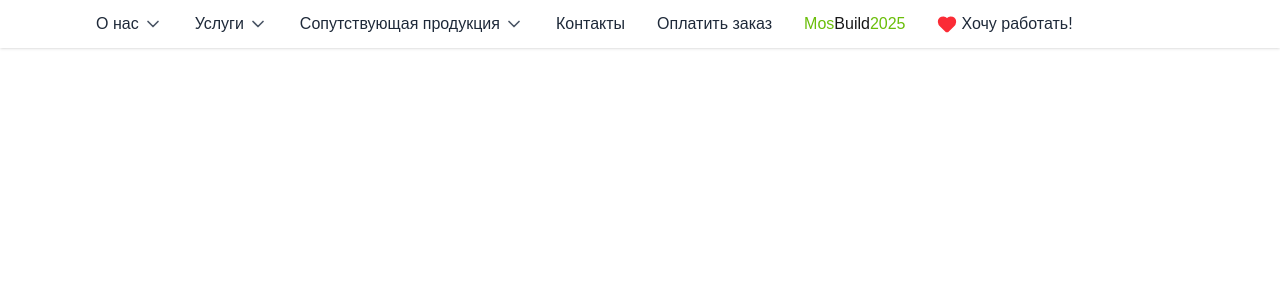
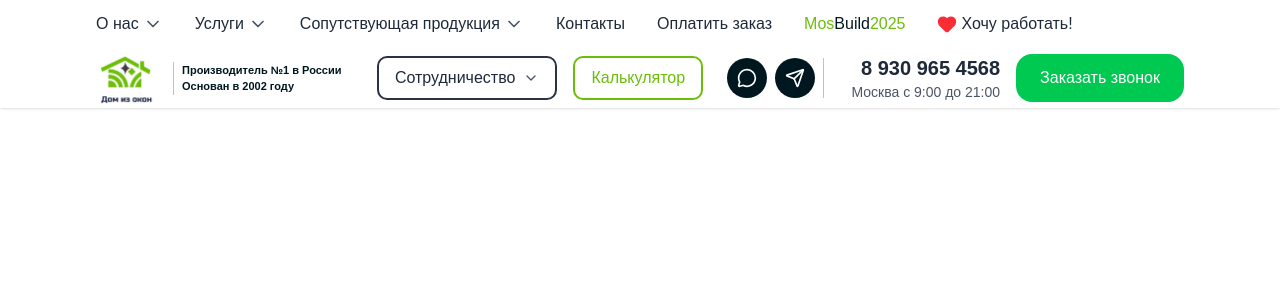
Before and after one commit to csebiplab/windows-faced-house, a Next.js app: page / in a window 1280 px wide. Shown: the top 300 px of the page. Built offline with nearby package versions, Linux system fonts and the light colour scheme.

Commit message:
done middle nav formating

```diff
--- a/src/app/globals.css
+++ b/src/app/globals.css
@@ -2,7 +2,7 @@
 
 :root {
   --background: #ffffff;
-  --foreground: #171717;
+  --foreground: #00171f;
 
   --color-brand: #ff5733;
   --color-accent: #4f46e5;
@@ -18,7 +18,9 @@
   --color-primary: var(--primary);
   --color-primary-200: var(--primary-200);
 
-  --spacing-4: 2rem;
+  --color-black: var(--foreground);
+
+  /* --spacing-4: 2rem; */
   --spacing-18: 4.5rem;
 
   --font-sans: var(--font-geist-sans);
--- /dev/null
+++ b/src/components/layout/MiddleNav.tsx
@@ -0,0 +1,118 @@
+"use client";
+
+import Image from "next/image";
+import { ChevronDown, MessageCircle, Send } from "lucide-react";
+
+const cooperationMenu = [
+  "Дилерская программа",
+  "Франшиза",
+  "Поставщикам",
+  "Партнерство",
+];
+
+const MiddleNav = () => {
+  return (
+    <div className="hidden lg:block">
+      <div className="flex items-center justify-between max-w-7xl mx-auto">
+        {/* Left side - Logo and company info */}
+        <div className="flex items-center space-x-4">
+          {/* Logo (responsive) */}
+          <div className="flex items-center">
+            {/* Large logo for lg+ */}
+            <div className="hidden lg:block">
+              <Image
+                src="/brand-lg.png"
+                alt="Brand Logo"
+                width={61}
+                height={61}
+                className="rounded-lg"
+                priority
+              />
+            </div>
+            {/* Small logo for below lg */}
+            <div className="block lg:hidden">
+              <Image
+                src="/brand-sm.png"
+                alt="Brand Small Logo"
+                width={49}
+                height={49}
+                className="rounded-lg"
+                priority
+              />
+            </div>
+          </div>
+
+          {/* Company description */}
+          <div className="border-l border-[#B6C4C8] px-2 2x:px-3 3xl:px-4 5xl:px-5">
+            <p className="text-[11px] text-black font-bold">
+              Производитель №1 в России <br /> Основан в 2002 году
+            </p>
+          </div>
+        </div>
+
+        {/* Center - Services and Calculator */}
+        <div className="flex items-center space-x-4">
+          <div className="relative group">
+            <button className="flex items-center space-x-2 px-4 py-2 border-2 border-[#2C3245] rounded-[10px] hover:bg-gray-50 transition-colors">
+              <span className="text-gray-800 font-medium">Сотрудничество</span>
+              <ChevronDown className="w-4 h-4 text-gray-600" />
+            </button>
+            {/* Dropdown menu */}
+            <div className="absolute top-full left-0 mt-2 w-48 bg-white rounded-md shadow-lg border border-gray-200 opacity-0 invisible group-hover:opacity-100 group-hover:visible transition-all duration-200 z-50">
+              <div className="py-2">
+                {cooperationMenu.map((item, idx) => (
+                  <a
+                    key={idx}
+                    href="#"
+                    className="block px-4 py-2 text-sm text-gray-700 hover:bg-gray-100"
+                  >
+                    {item}
+                  </a>
+                ))}
+              </div>
+            </div>
+          </div>
+
+          <button className="px-4 py-2 border-2 border-primary text-primary font-medium rounded-[10px] hover:bg-green-50 transition-colors">
+            Калькулятор
+          </button>
+
+          <div className="flex items-center space-x-2 border-r border-[#B6C4C8] px-2 2x:px-3 3xl:px-4 5xl:px-5">
+            {[
+              { icon: MessageCircle, label: "WhatsApp" },
+              { icon: Send, label: "Telegram" },
+            ].map(({ icon: Icon, label }, idx) => (
+              <div
+                key={idx}
+                className="w-10 h-10 bg-black rounded-full flex items-center justify-center cursor-pointer hover:bg-gray-800 transition-colors"
+                title={label}
+              >
+                <Icon className="w-5 h-5 text-white" />
+              </div>
+            ))}
+          </div>
+        </div>
+
+        {/* Right side - Social icons, phone, and call button */}
+        <div className="flex items-center space-x-4">
+          {/* Social icons */}
+
+          {/* Phone number */}
+          <div className="text-right">
+            <div className="text-xl font-bold text-gray-800">
+              8 930 965 4568
+            </div>
+            <div className="text-sm text-gray-600">Москва с 9:00 до 21:00</div>
+          </div>
+
+          {/* Call button */}
+          <button className="px-6 py-3 bg-green-500 text-white font-medium rounded-lg hover:bg-green-600 transition-colors">
+            Заказать звонок
+          </button>
+        </div>
+      </div>
+    </div>
+  );
+};
+
+export default MiddleNav;
--- a/src/components/layout/Navbar.tsx
+++ b/src/components/layout/Navbar.tsx
@@ -1,12 +1,14 @@
 "use client";
 
+import MiddleNav from "./MiddleNav";
 import UpperNav from "./UpperNav";
 
 const Navbar = () => {
   return (
-    <header className="w-full p-x-320 bg-white shadow-sm">
+    <header className="w-full p-x-320 bg-white shadow-sm mx-auto">
       <nav>
         <UpperNav />
+        <MiddleNav />
       </nav>
     </header>
   );
--- a/src/components/layout/UpperNav.tsx
+++ b/src/components/layout/UpperNav.tsx
@@ -67,8 +67,8 @@ const UpperNav = () => {
             <Dropdown key={idx} {...item} />
           ))}
 
-          <div className="cursor-pointer">
-            <span className="text-primary ont-medium">Mos</span>
+          <div className="cursor-pointer flex">
+            <span className="text-primary font-medium">Mos</span>
             <span className="font-medium">Build</span>
             <span className="text-primary ont-medium">2025</span>
           </div>
```
Also changed, not shown: public/brand-lg.png (added), public/brand-sm.png (added).
